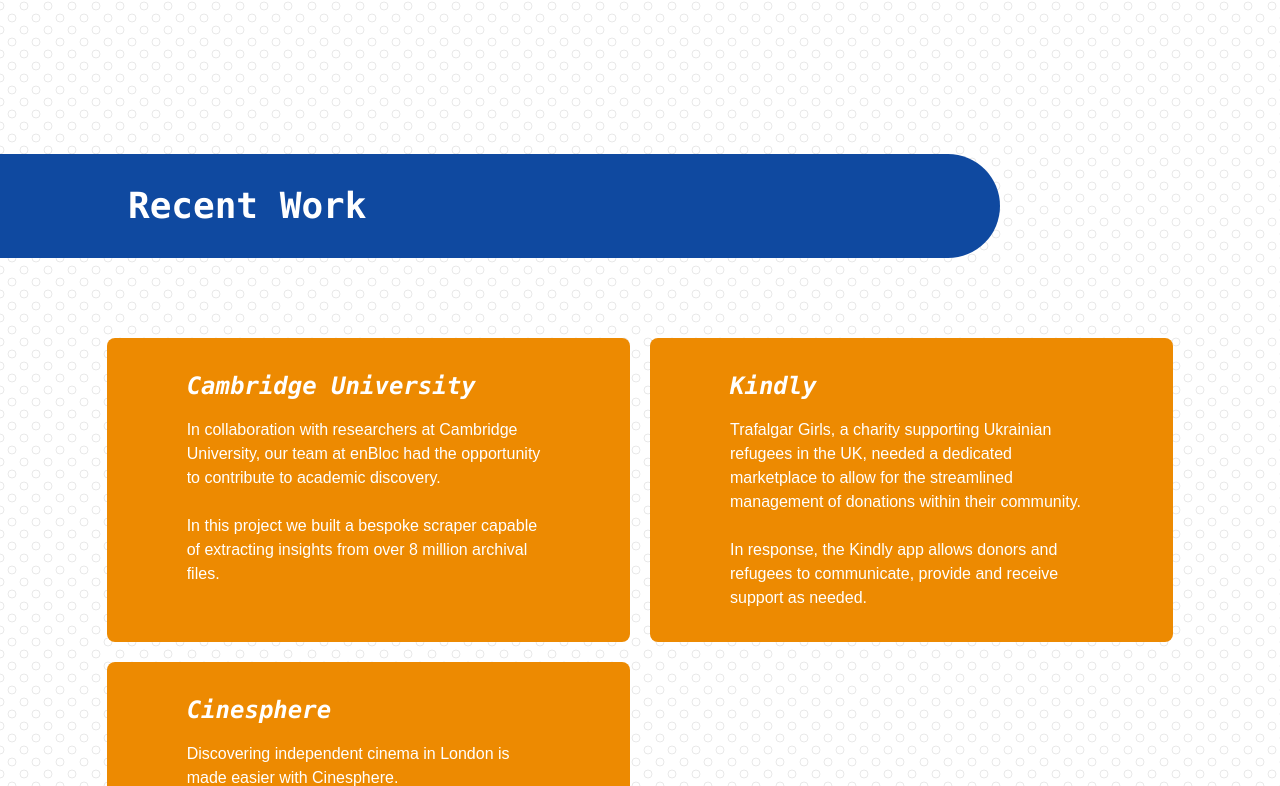
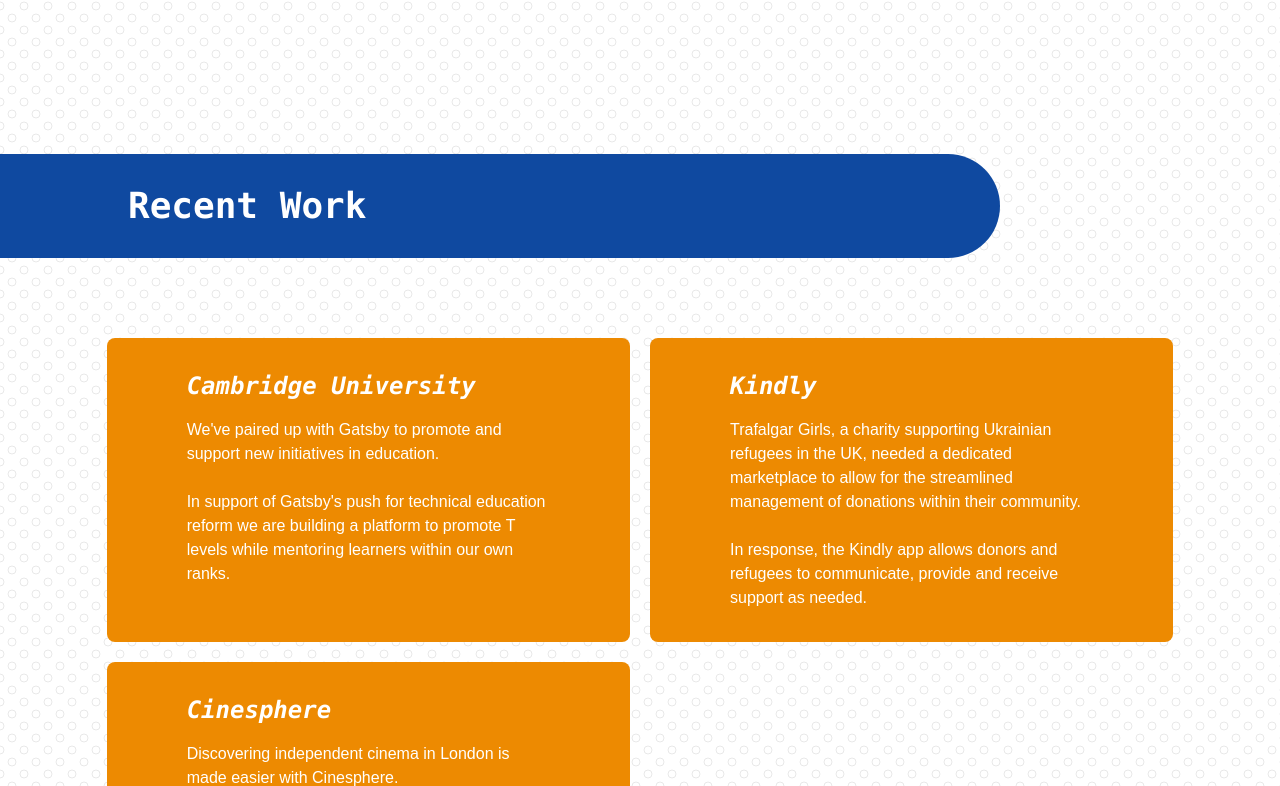
Before and after one commit to enBloc-org/website, a Next.js app: page / in a window 1280 px wide. Shown: the part 2022-2808 px from the top of the page. Built offline with nearby package versions, Linux system fonts and the light colour scheme.

Commit message:
typo fix

```diff
--- a/src/components/OurWorkSection.tsx
+++ b/src/components/OurWorkSection.tsx
@@ -18,11 +18,12 @@
         <div className='w-full rounded-lg bg-en-orange p-8 text-white lg:px-20'>
           <h3 className='pb-4 text-2xl italic'>Cambridge University</h3>
           <p>
-            In collaboration with researchers at Cambridge University, our team
-            at enBloc had the opportunity to contribute to academic discovery.
+            We&apos;ve paired up with Gatsby to promote and support new initiatives
+            in education.
             <br />
-            <br /> In this project we built a bespoke scraper capable of
-            extracting insights from over 8 million archival files.
+            <br /> In support of Gatsby&apos;s push for technical education reform we
+            are building a platform to promote T levels while mentoring learners
+            within our own ranks.
           </p>
         </div>
         <div className='w-full rounded-lg bg-en-orange p-8 text-white lg:px-20'>
```
